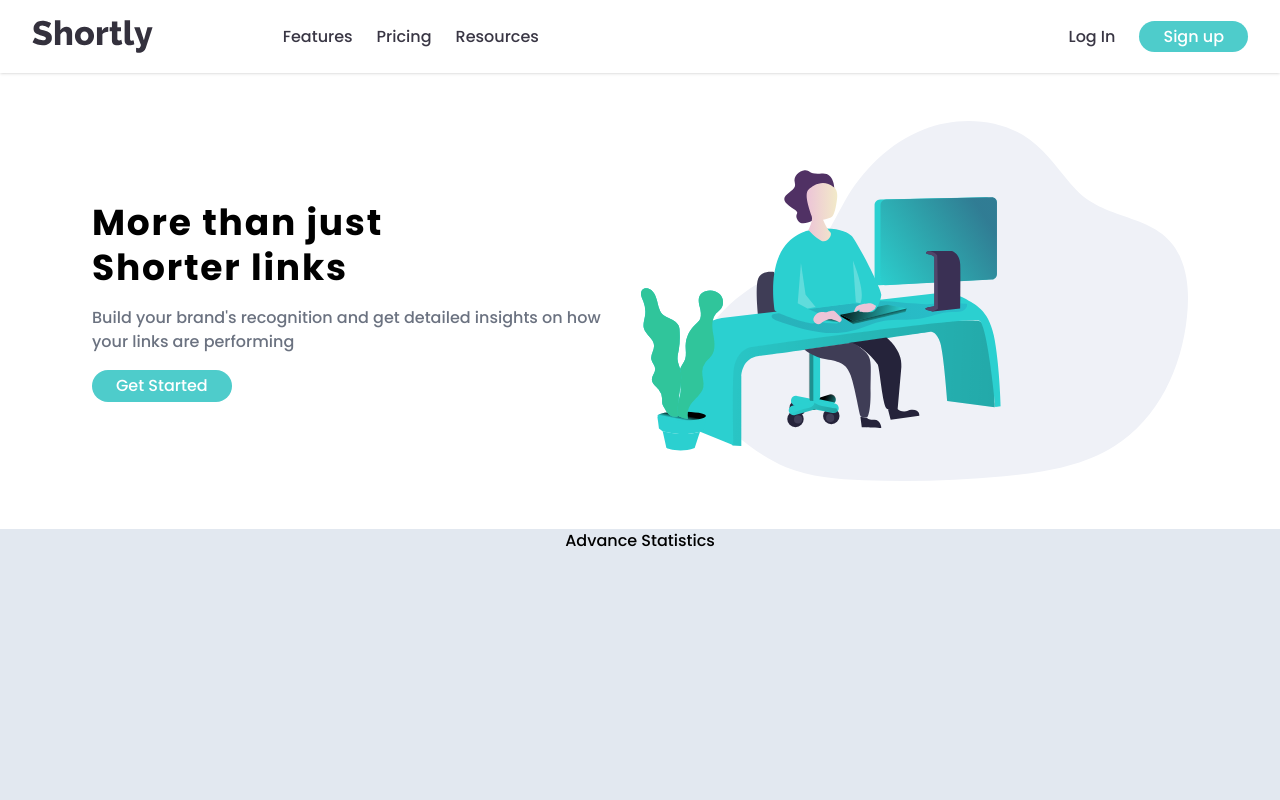
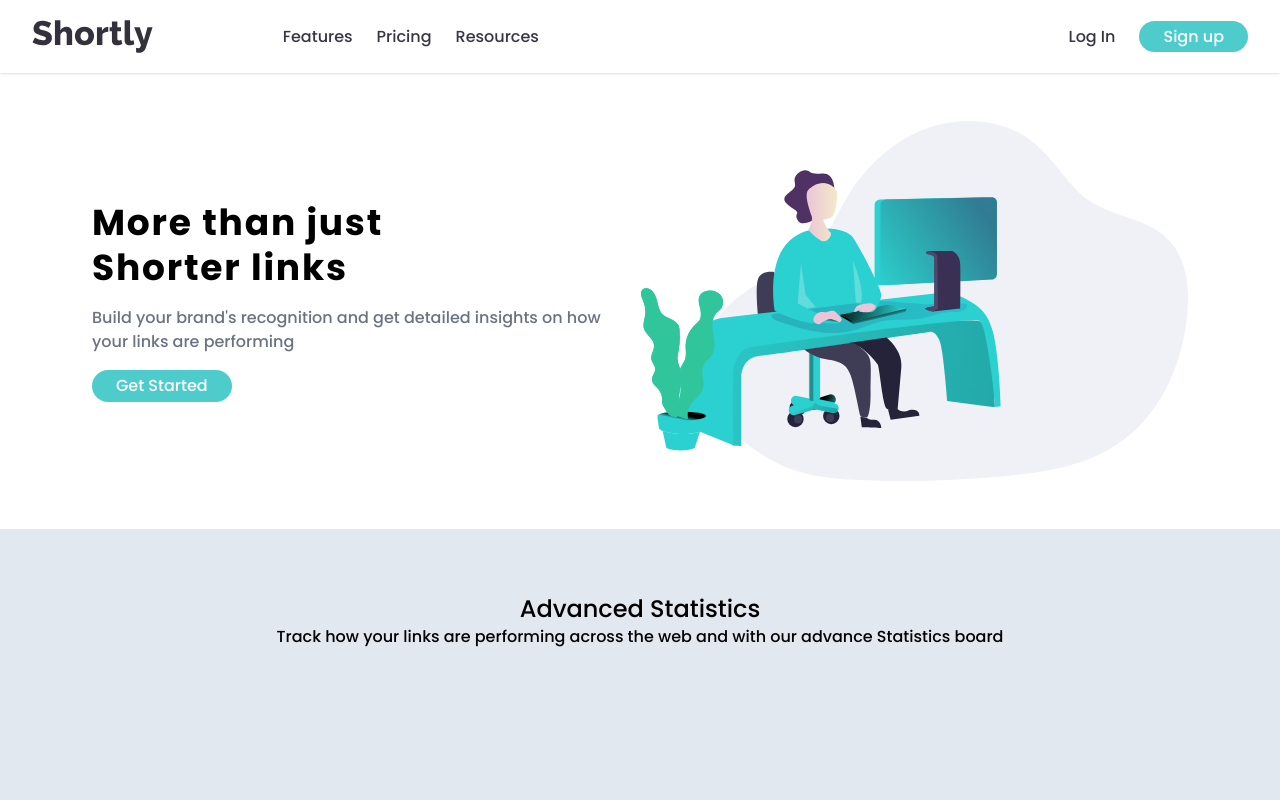
Before and after one commit to Alice2212/url-shortening-app, a React (Create React App) app: page / in a window 1280 px wide. Shown: the top 800 px of the page. Built offline with nearby package versions, Linux system fonts and the light colour scheme.

Commit message:
advance page

```diff
--- a/src/components/Advance.jsx
+++ b/src/components/Advance.jsx
@@ -3,11 +3,12 @@ import React from 'react'
 const Advance = () => {
   return (
     <>
-      <section className='h-96 bg-slate-200'>
-        <div className='max-width'>
+      <section className='advance-wrapper bg-slate-200'>
+        <div className='max-width py-16'>
             {/* advance title */}
             <div className='text-center'>
-                <h2>Advance Statistics</h2>
+                <h2 className='text-bold text-2xl'>Advanced Statistics</h2>
+                <p>Track how your links are performing across the web and with our advance Statistics board</p>
             </div>
             {/* advance cards */}
             <div>
--- a/src/index.css
+++ b/src/index.css
@@ -48,3 +48,7 @@ li {
 .hero-img{
   width: 90%;
 }
+
+.advance-wrapper{
+  height: 30rem ;
+}
```
